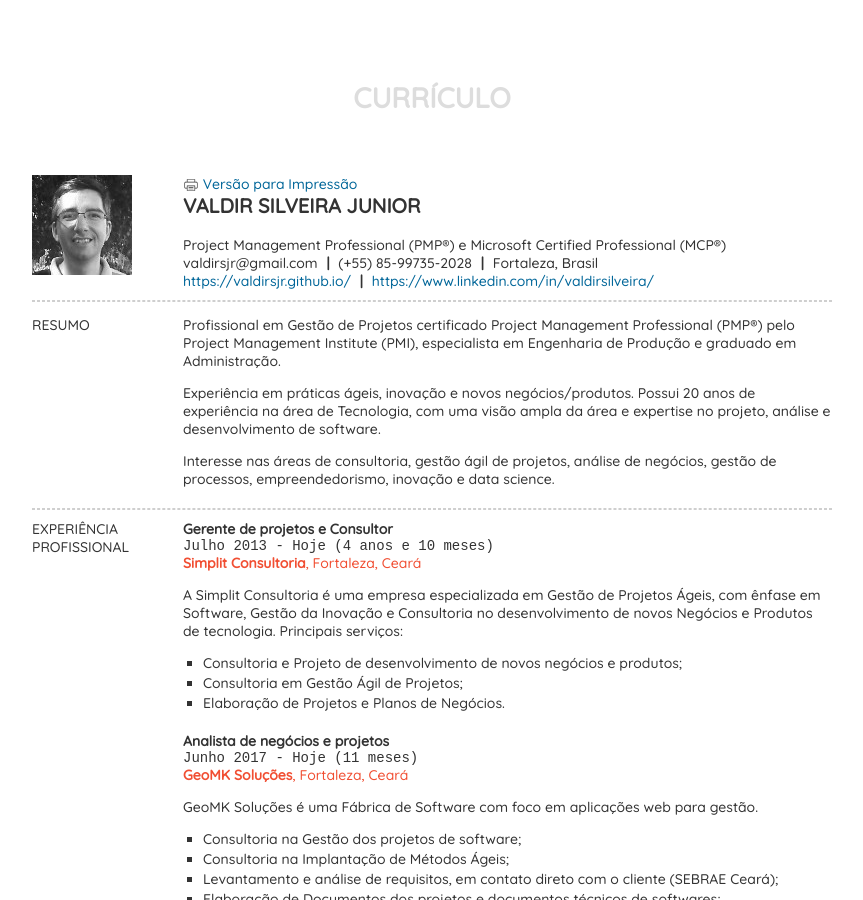
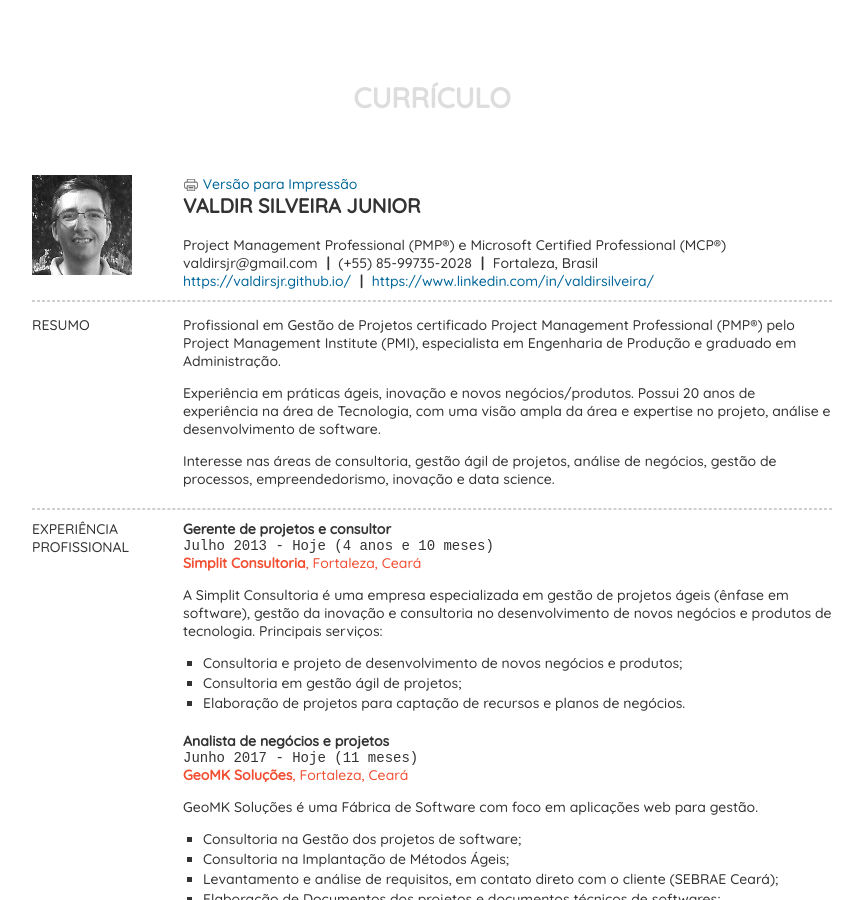
Before and after one commit to valdirsjr/valdirsjr.github.io, a Jekyll site: the page resume/index.html, which Jekyll copies as it is, in a window 1280 px wide and 900 px high. Shown: the whole window, without its empty margins (208-1071 px from the left). Built offline with Jekyll 4.4.1, drawn with Linux system fonts in a browser that asks for light colours; some of the changed text lies outside the part shown.

Commit message:
sincronia com o Linkedin

```diff
--- a/resume/index.html
+++ b/resume/index.html
@@ -76,16 +76,16 @@ License  : https://github.com/heiswayi/resume/blob/gh-pages/LICENSE.md
 			</div>
 			<div class="sectionContent">
 				<div class="blockHeader">
-					<span class="title">Gerente de projetos e Consultor</span> <span class="date">Julho 2013 - Hoje (4 anos e 10 meses)</span>
+					<span class="title">Gerente de projetos e consultor</span> <span class="date">Julho 2013 - Hoje (4 anos e 10 meses)</span>
 					<div class="company">
 						<strong>Simplit Consultoria</strong>, Fortaleza, Ceará<br>
 					</div>
 				</div>
-				<p>A Simplit Consultoria é uma empresa especializada em Gestão de Projetos Ágeis, com ênfase em Software, Gestão da Inovação e Consultoria no desenvolvimento de novos Negócios e Produtos de tecnologia. Principais serviços:</p>
+				<p>A Simplit Consultoria é uma empresa especializada em gestão de projetos ágeis (ênfase em software), gestão da inovação e consultoria no desenvolvimento de novos negócios e produtos de tecnologia. Principais serviços:</p>
 				<ul class="highlights">
-					<li>Consultoria e Projeto de desenvolvimento de novos negócios e produtos;</li>
-					<li>Consultoria em Gestão Ágil de Projetos;</li>
-					<li>Elaboração de Projetos e Planos de Negócios.</li>
+					<li>Consultoria e projeto de desenvolvimento de novos negócios e produtos;</li>
+					<li>Consultoria em gestão ágil de projetos;</li>
+					<li>Elaboração de projetos para captação de recursos e planos de negócios.</li>
 				</ul>
 			</div>
       		<div class="sectionContent">
@@ -314,7 +314,7 @@ License  : https://github.com/heiswayi/resume/blob/gh-pages/LICENSE.md
 				<span>INTERESSES</span>
 			</div>
 			<div class="sectionContent">
-        Gestão Ágil de Projetos &bull; Análise de Dados e Data Science &bull; Criptografia e Blockchain &bull; Inovação, Novos Negócios e Tecnologias &bull; Melhoria de Processos &bull; Open Source Software
+        Gestão Ágil de Projetos &bull; Análise de Dados e Data Science &bull; Análise de Negócios &bull; Inovação, Novos Negócios, Produtos e Tecnologias &bull; Melhoria de Processos e Qualidade &bull; Open Source Software
 		</div><!-- /#interests -->
 		<div class="sectionLine"></div>
 		<div id="references">
```
